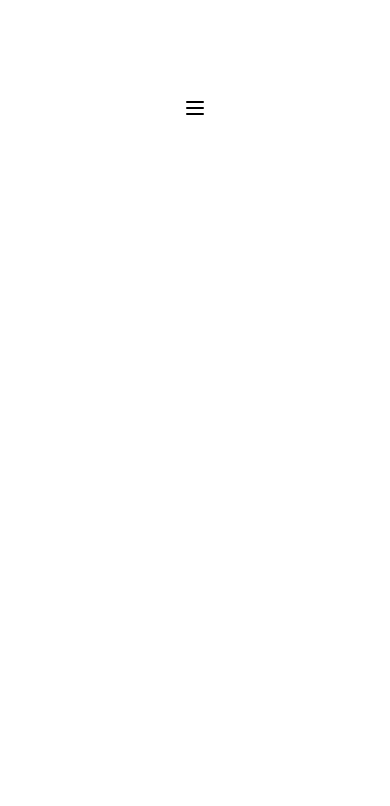
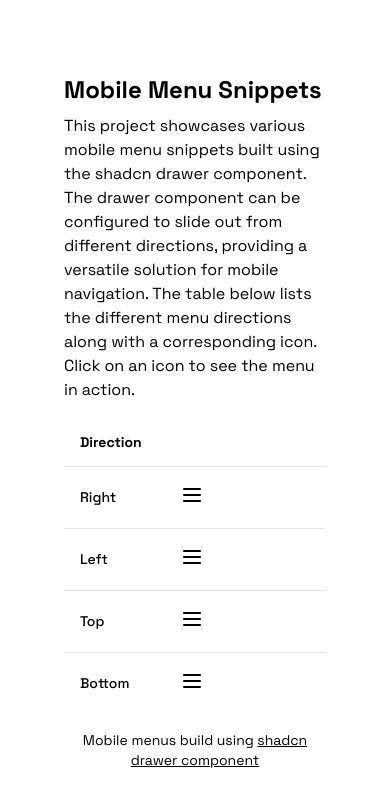
Before and after one commit to maciejadamski89/mobile-menu-shadcn, a Next.js app: page / in a window 390 px wide. Shown: the top 806 px of the page. Built offline with nearby package versions, Linux system fonts and the light colour scheme.

Commit message:
ref: Update mobile menu snippets and add shadcn drawer component

```diff
--- a/src/app/page.tsx
+++ b/src/app/page.tsx
@@ -1,10 +1,58 @@
 import MainMenu from "@/components/main-menu";
-import Image from "next/image";
+import { Table, TableBody, TableCaption, TableCell, TableHead, TableHeader, TableRow } from "@/components/ui/table";
 
 export default function Home() {
     return (
-        <main className="flex min-h-screen flex-col items-center justify-between p-24">
-            <MainMenu />
+        <main className="flex min-h-screen flex-col items-center justify-center p-16 max-w-xl mx-auto gap-y-4">
+            <div>
+                <h1 className="font-bold text-2xl mb-2">Mobile Menu Snippets</h1>
+                <p>
+                    This project showcases various mobile menu snippets built using the shadcn drawer component. The
+                    drawer component can be configured to slide out from different directions, providing a versatile
+                    solution for mobile navigation. The table below lists the different menu directions along with a
+                    corresponding icon. Click on an icon to see the menu in action.
+                </p>
+            </div>
+            <Table>
+                <TableCaption>
+                    Mobile menus build using{" "}
+                    <a href="https://ui.shadcn.com/docs/components/drawer" className="underline">
+                        shadcn drawer component
+                    </a>
+                </TableCaption>
+                <TableHeader>
+                    <TableRow>
+                        <TableHead className="w-[100px] font-bold">Direction</TableHead>
+                        <TableHead></TableHead>
+                    </TableRow>
+                </TableHeader>
+                <TableBody>
+                    <TableRow>
+                        <TableCell className="font-medium">Right</TableCell>
+                        <TableCell>
+                            <MainMenu direction="right" />
+                        </TableCell>
+                    </TableRow>
+                    <TableRow>
+                        <TableCell className="font-medium">Left</TableCell>
+                        <TableCell>
+                            <MainMenu direction="left" />
+                        </TableCell>
+                    </TableRow>
+                    <TableRow>
+                        <TableCell className="font-medium">Top</TableCell>
+                        <TableCell>
+                            <MainMenu direction="top" />
+                        </TableCell>
+                    </TableRow>
+                    <TableRow>
+                        <TableCell className="font-medium">Bottom</TableCell>
+                        <TableCell>
+                            <MainMenu direction="bottom" />
+                        </TableCell>
+                    </TableRow>
+                </TableBody>
+            </Table>
         </main>
     );
 }
```
